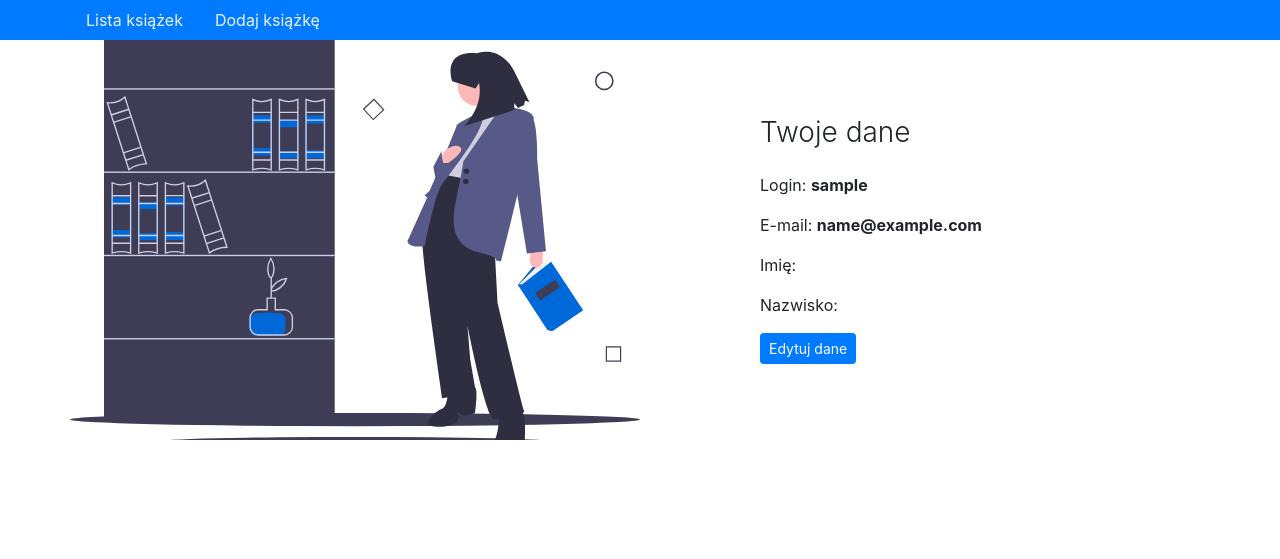
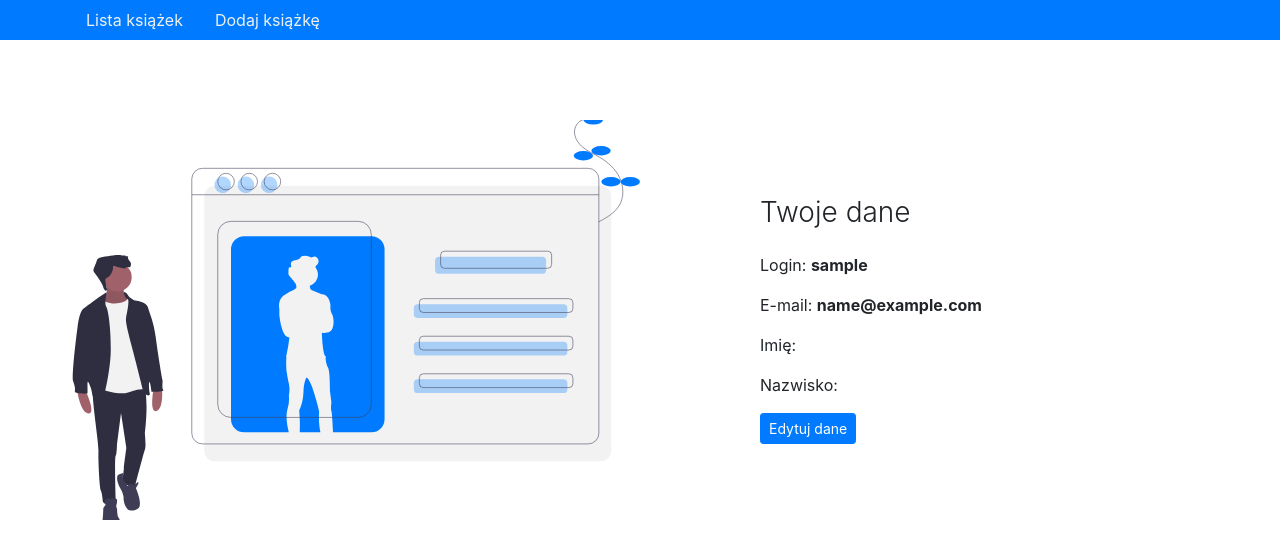
Before and after one commit to efefre/MyRental, a Django app: page /accounts/profile/ in a window 1280 px wide. Shown: the part 56-615 px from the top of the page. Run offline with Django 3.2, Linux system fonts and the light colour scheme; the visitor is signed in with stand-in values (Sample User, id 1); data comes from the database, SQL or seed files in the repository; some libraries are stand-ins or nearby versions.

Commit message:
Add css for template: profile.html

```diff
--- a/myRental_root/static/css/style.css
+++ b/myRental_root/static/css/style.css
@@ -159,10 +159,14 @@
     width: 20%;
 }
 
-#no-book {
+#no-book, #profile-page {
     margin-top: 80px;
 }
 
 #no-book .bg-image {
   background-image: url('/static/img/undraw_reading_list_4boi.svg');
 }
+
+#profile-page .bg-image {
+  background-image: url('/static/img/undraw_profile_6l1l.svg');
+}
```
Also changed, not shown: myRental_root/static/img/undraw_profile_6l1l.svg (added).
